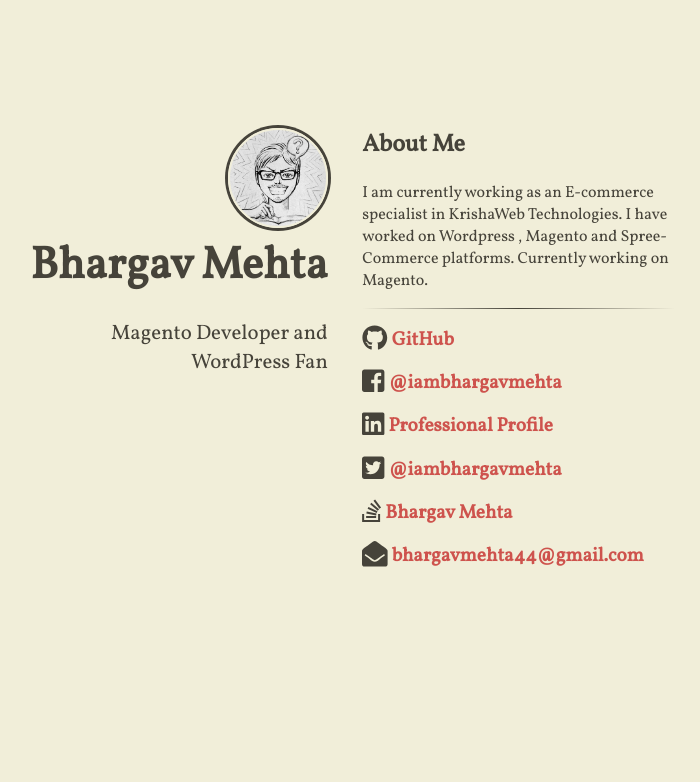
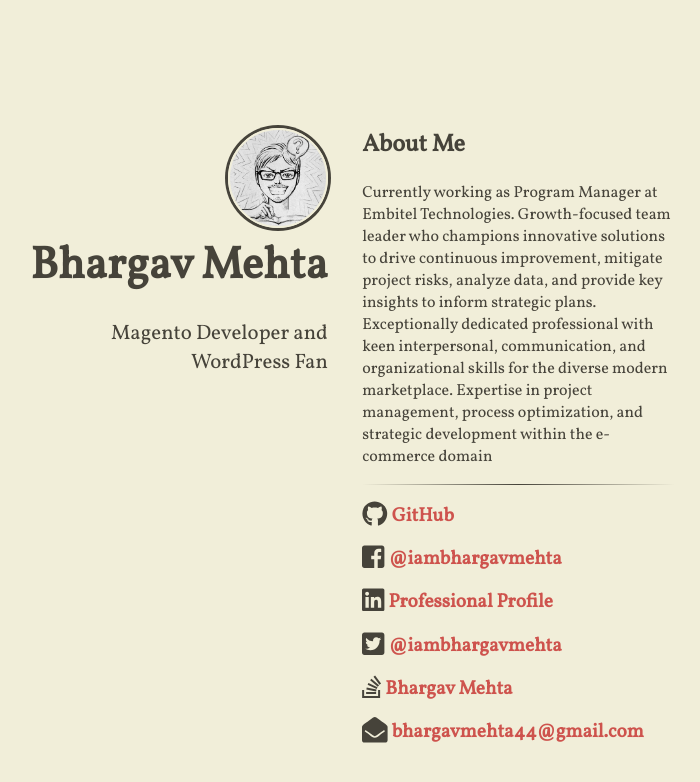
Before and after one commit to bhargavmehta/bhargavmehta.github.io, a Jekyll site: the page built from index.html, in a window 1280 px wide. Shown: the top 782 px of the page, without its empty margins (305-1005 px from the left). Built offline with Jekyll 4.4.1, drawn with Linux system fonts in a browser that asks for light colours; nearby versions of some CDN libraries; comment, search, counter and statistics services are not loaded.

Commit message:
Update content.html

```diff
--- a/_includes/content.html
+++ b/_includes/content.html
@@ -1,5 +1,5 @@
 <h2>About Me</h2>
-<p>I am currently working as an E-commerce specialist in KrishaWeb Technologies. I have worked on Wordpress , Magento and Spree-Commerce platforms. Currently working on Magento.</p>
+<p>Currently working as Program Manager at Embitel Technologies. Growth-focused team leader who champions innovative solutions to drive continuous improvement, mitigate project risks, analyze data, and provide key insights to inform strategic plans. Exceptionally dedicated professional with keen interpersonal, communication, and organizational skills for the diverse modern marketplace. Expertise in project management, process optimization, and strategic development within the e-commerce domain</p>
 
 
 <p></p>
```
